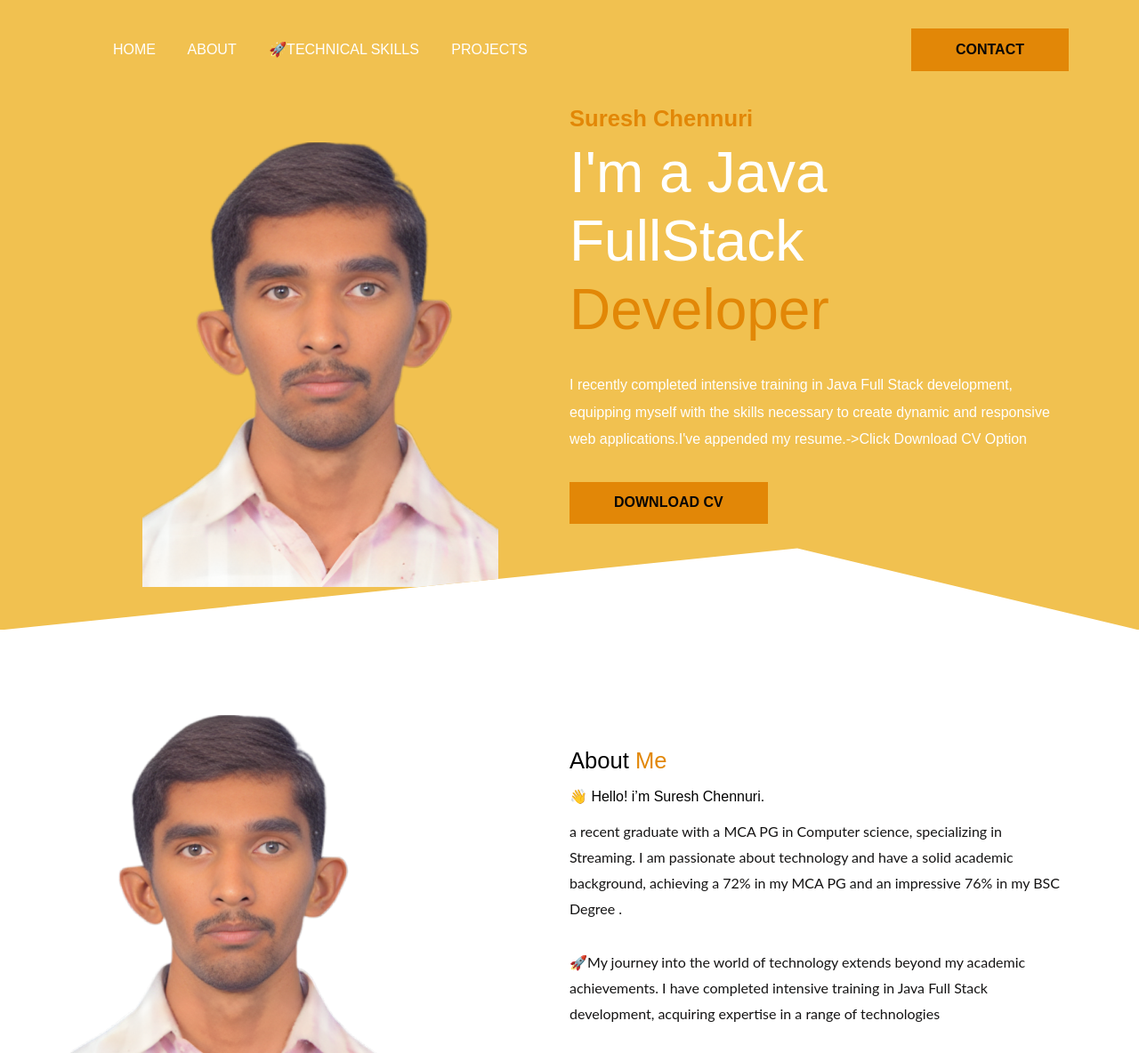
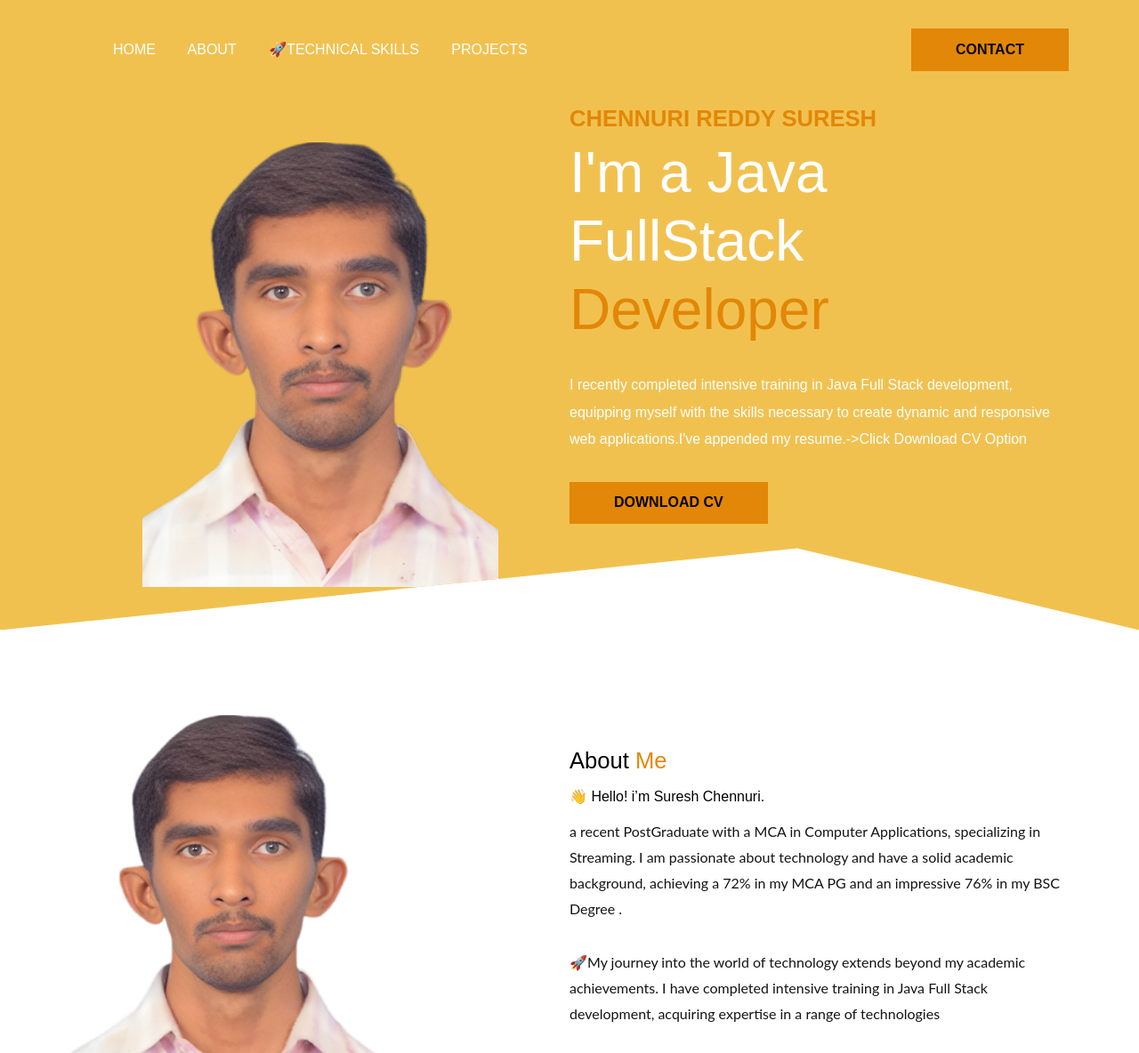
Before and after one commit to ChennuriReddySuresh/SureshPortfolio, a plain HTML site: page index.html in a window 1280 px wide. Shown: the top 1184 px of the page at 89% size. Drawn offline with Linux system fonts and the light colour scheme; grey boxes are pictures that could not be loaded.

Commit message:
Update index.html

```diff
--- a/index.html
+++ b/index.html
@@ -50,7 +50,7 @@
                         <img src="./images/suresh.png.png" alt="">
                     </div>
                     <div class="right flex-1">
-                        <h6>Suresh  Chennuri</h6>
+                        <h6>CHENNURI REDDY SURESH</h6>
                         <h1>I'm a Java FullStack <span>Developer</span></h1>
                         <p> I recently completed intensive training in Java Full Stack development,
                              equipping myself with the skills necessary to create dynamic and responsive web applications.I've appended my resume.->Click Download CV Option </p>
@@ -71,7 +71,7 @@
                 <div class="flex-1 right">
                     <h1>About <span>Me</span></h1>
                     <h3>👋 Hello! i’m Suresh Chennuri.</h3>
-                    <p>a recent graduate with a MCA PG in Computer science, specializing in Streaming. I am passionate about technology and have a solid
+                    <p>a recent PostGraduate with a MCA in Computer Applications, specializing in Streaming. I am passionate about technology and have a solid
                          academic background, achieving a 72% in my MCA PG and an impressive 76% in my BSC Degree .</p>
                          <p>🚀My journey into the world of technology extends beyond my academic achievements. I have completed intensive training in Java Full Stack development,
                              acquiring expertise in a range of technologies</p>
```
